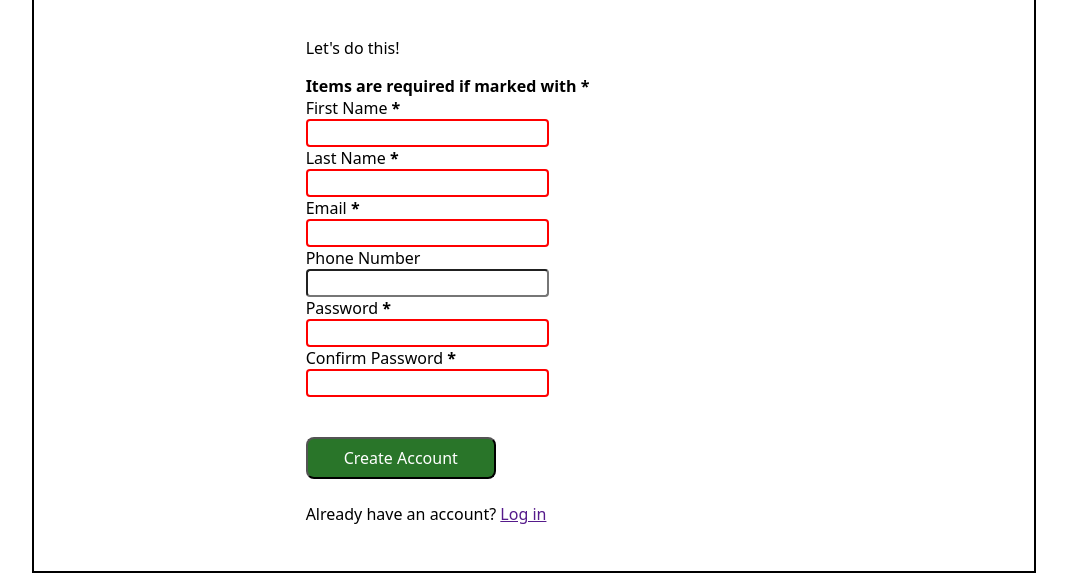
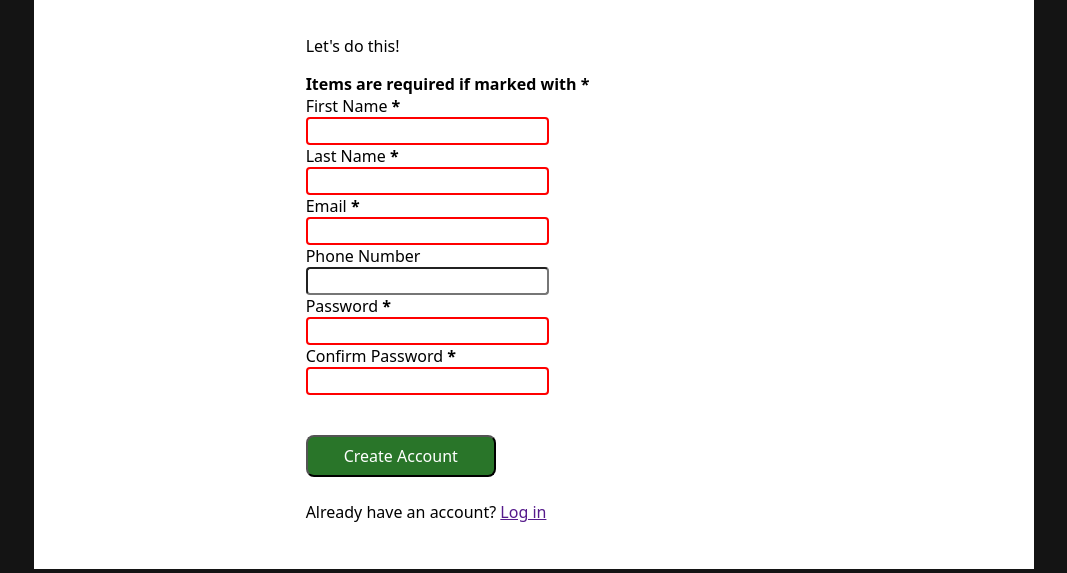
Before and after one commit to Oraiyon/Sign-up_Form, a plain HTML site: page index.html in a window 1280 px wide. Shown: the part 380-953 px from the top of the page, without its empty margins (106-1173 px from the left). Drawn offline with Linux system fonts and the light colour scheme.

Commit message:
added background-color to body and .container

```diff
--- a/styles.css
+++ b/styles.css
@@ -3,6 +3,10 @@
     padding: 0;
     font-family: system-ui, -apple-system, BlinkMacSystemFont, 'Segoe UI', Roboto, Oxygen, Ubuntu, Cantarell, 'Open Sans', 'Helvetica Neue', sans-serif;
     font-size: 1rem;
+}
+
+body{
+    background-color: #141414;
 }
 
 .container{
@@ -11,7 +15,7 @@
     margin: 0 auto;
     position: relative;
     top: 285px;
-    border: 2px solid black;
+    background-color: white;
 }
 
 .right{
```
